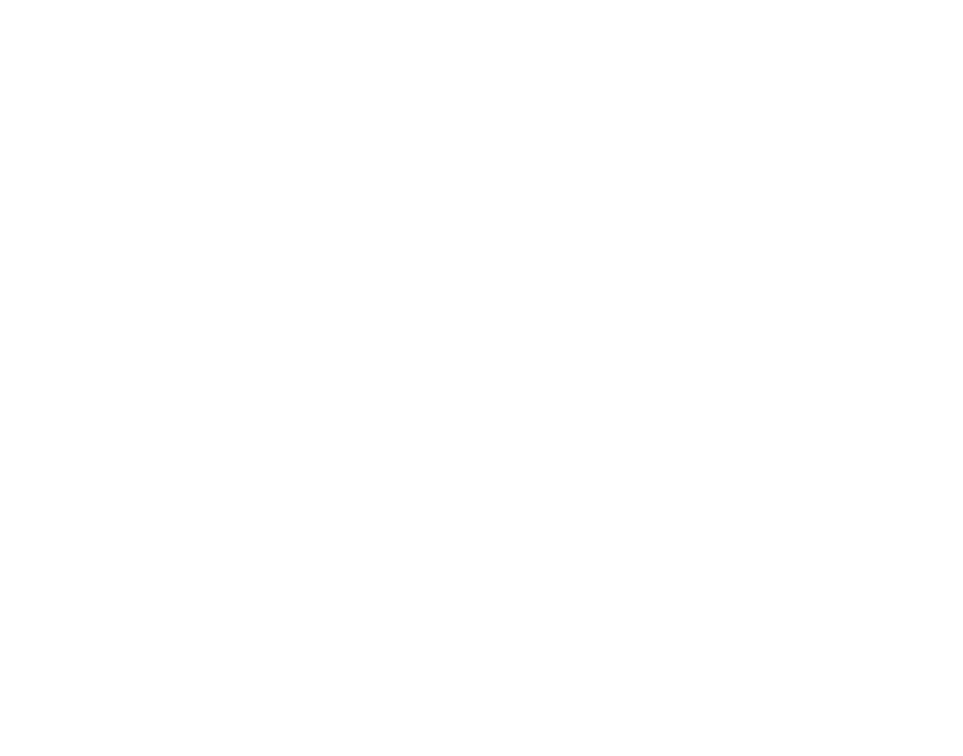
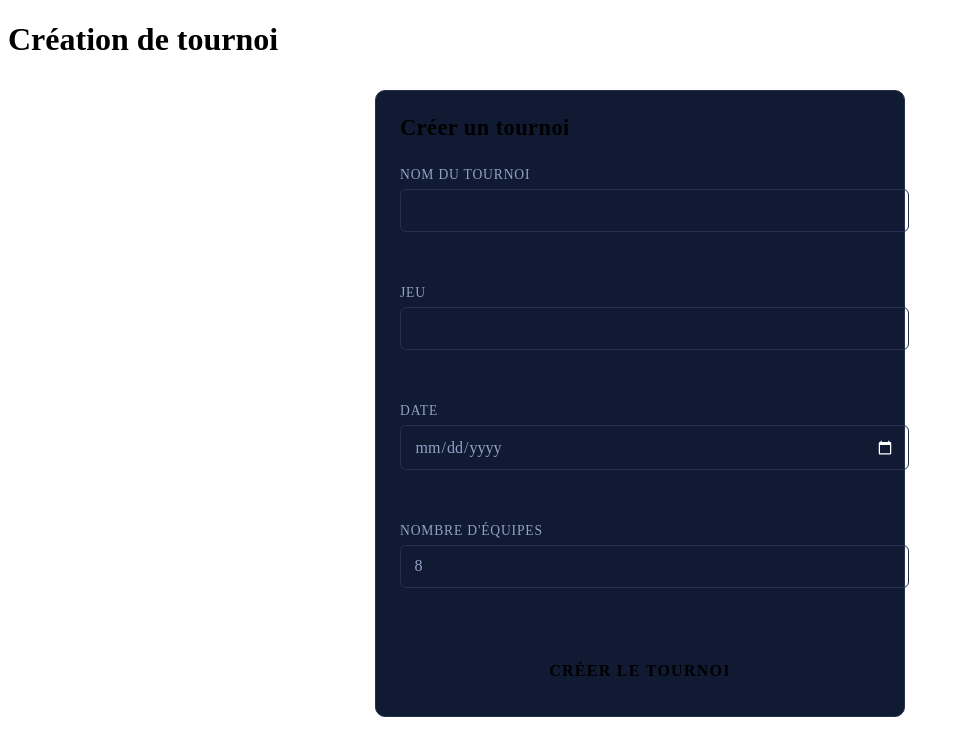
Before and after one commit to Qu4nd1/P-426-La_Ligue-2, a Vue app: page /tournament-creation in a window 1280 px wide. Before the commit this address had no page. Shown: the top 756 px of the page, without its empty margins (0-963 px from the left). Built offline with nearby package versions, Linux system fonts and the light colour scheme.

Commit message:
fix(structural problem fixed)

```diff
--- /dev/null
+++ b/src/components/Footer.vue
@@ -0,0 +1,60 @@
+<script setup></script>
+<template>
+  <footer>
+			<div class="footer-brand">
+				<div class="logo small">L</div>
+				<strong>La Ligue</strong>
+			</div>
+
+			<p>
+				Projet scolaire — les pronostics sont un jeu à
+				<strong>points</strong> : aucun argent réel.
+			</p>
+
+			<span>© 2026 La Ligue</span>
+		</footer>
+</template>
+<style scoped>
+footer {
+	max-width: 1200px;
+
+	margin: auto;
+	padding: 35px 32px;
+
+	display: flex;
+	align-items: center;
+	justify-content: space-between;
+
+	color: #475569;
+
+	font-size: 12px;
+}
+
+.footer-brand {
+	display: flex;
+	align-items: center;
+
+	gap: 10px;
+
+	color: #94a3b8;
+}
+
+footer p {
+	margin: 0;
+}
+
+footer strong {
+	color: #94a3b8;
+}
+@media (max-width: 600px) {
+  footer {
+		padding: 30px 20px;
+
+		flex-direction: column;
+
+		gap: 15px;
+
+		text-align: center;
+	}
+}
+</style>
--- /dev/null
+++ b/src/components/Header.vue
@@ -0,0 +1,136 @@
+<script setup>
+import { connectedUser } from "../stores/userStore";
+</script>
+<template>
+  <header class="navbar">
+			<div class="brand">
+				<div class="logo">L</div>
+
+				<div>
+					<h1>La Ligue</h1>
+					<span>Esport Platform</span>
+				</div>
+			</div>
+
+			<nav>
+				<a href="#tournois">Tournois</a>
+				<RouterLink :to="{name: 'tournament-creation'}">Créer un tournoi</RouterLink>
+				<a href="#fonctionnement">Fonctionnement</a>
+				<a href="#classement">Classement</a>
+				<RouterLink
+					:to="{ name: 'login' }"
+					class="login-button"
+					v-if="!connectedUser.connected"
+				>
+					Connexion
+				</RouterLink>
+				<button class="login-button" v-else>
+					{{ connectedUser.username }}
+				</button>
+			</nav>
+		</header>
+</template>
+<style scoped>
+/* NAVBAR */
+
+.navbar {
+	width: 100%;
+	max-width: 1200px;
+	margin: 0 auto;
+	padding: 24px 32px;
+
+	display: flex;
+	align-items: center;
+	justify-content: space-between;
+}
+.brand {
+	display: flex;
+	align-items: center;
+	gap: 12px;
+}
+
+.logo {
+	width: 44px;
+	height: 44px;
+
+	display: flex;
+	align-items: center;
+	justify-content: center;
+
+	border-radius: 12px;
+
+	background: linear-gradient(135deg, #22d3ee, #6366f1);
+
+	font-size: 22px;
+	font-weight: 800;
+}
+
+.logo.small {
+	width: 32px;
+	height: 32px;
+	font-size: 16px;
+	border-radius: 8px;
+}
+
+.brand h1 {
+	margin: 0;
+	font-size: 18px;
+}
+
+.brand span {
+	color: #64748b;
+	font-size: 11px;
+	text-transform: uppercase;
+	letter-spacing: 1.5px;
+}
+
+nav {
+	display: flex;
+	align-items: center;
+	gap: 32px;
+}
+
+nav a {
+	color: #94a3b8;
+	text-decoration: none;
+	font-size: 14px;
+	transition: 0.2s;
+}
+
+nav a:hover {
+	color: white;
+}
+
+.login-button {
+	padding: 10px 20px;
+
+	border: 1px solid #334155;
+	border-radius: 10px;
+
+	background: rgba(255, 255, 255, 0.04);
+	color: white;
+
+	cursor: pointer;
+
+	transition: 0.2s;
+}
+
+.login-button:hover {
+	background: white;
+	color: #080d18;
+}
+@media (max-width: 900px) {
+  nav a {
+      display: none;
+    }
+}
+@media (max-width: 600px) {
+	.navbar {
+		padding: 20px;
+	}
+
+	.brand span {
+		display: none;
+	}
+}
+</style>
--- a/src/router/index.js
+++ b/src/router/index.js
@@ -1,6 +1,7 @@
 import { createRouter, createWebHistory } from "vue-router";
 import HomeView from "../views/HomeView.vue";
 import LoginView from "../views/login.vue";
+import TournamentCreation from "../views/TournamentCreation.vue";
 
 const router = createRouter({
 	history: createWebHistory(),
@@ -15,6 +16,11 @@ const router = createRouter({
 			name: "login",
 			component: LoginView,
 		},
+		{
+			path:"/tournament-creation",
+			name: "tournament-creation",
+			component : TournamentCreation
+		}
 	],
 });
 
--- a/src/views/HomeView.vue
+++ b/src/views/HomeView.vue
@@ -1,6 +1,7 @@
 <script setup>
 import { ref } from "vue";
-import { connectedUser } from "../stores/userStore";
+import Header from "../components/Header.vue";
+import Footer from "../components/Footer.vue";
 
 const equipe = ref("Équipe 1");
 const sprint = ref(1);
@@ -8,32 +9,7 @@ const sprint = ref(1);
 
 <template>
 	<div class="home">
-		<header class="navbar">
-			<div class="brand">
-				<div class="logo">L</div>
-
-				<div>
-					<h1>La Ligue</h1>
-					<span>Esport Platform</span>
-				</div>
-			</div>
-
-			<nav>
-				<a href="#tournois">Tournois</a>
-				<a href="#fonctionnement">Fonctionnement</a>
-				<a href="#classement">Classement</a>
-				<RouterLink
-					:to="{ name: 'login' }"
-					class="login-button"
-					v-if="!connectedUser.connected"
-				>
-					Connexion
-				</RouterLink>
-				<button class="login-button" v-else>
-					{{ connectedUser.username }}
-				</button>
-			</nav>
-		</header>
+		<Header/>
 
 		<main>
 			<section class="hero">
@@ -176,20 +152,7 @@ const sprint = ref(1);
 				</div>
 			</section>
 		</main>
-
-		<footer>
-			<div class="footer-brand">
-				<div class="logo small">L</div>
-				<strong>La Ligue</strong>
-			</div>
-
-			<p>
-				Projet scolaire — les pronostics sont un jeu à
-				<strong>points</strong> : aucun argent réel.
-			</p>
-
-			<span>© 2026 La Ligue</span>
-		</footer>
+		<Footer/>
 	</div>
 </template>
 
@@ -213,97 +176,6 @@ const sprint = ref(1);
 	color: #f8fafc;
 	font-family: "Ubuntu";
 }
-
-/* NAVBAR */
-
-.navbar {
-	width: 100%;
-	max-width: 1200px;
-	margin: 0 auto;
-	padding: 24px 32px;
-
-	display: flex;
-	align-items: center;
-	justify-content: space-between;
-}
-
-.brand {
-	display: flex;
-	align-items: center;
-	gap: 12px;
-}
-
-.logo {
-	width: 44px;
-	height: 44px;
-
-	display: flex;
-	align-items: center;
-	justify-content: center;
-
-	border-radius: 12px;
-
-	background: linear-gradient(135deg, #22d3ee, #6366f1);
-
-	font-size: 22px;
-	font-weight: 800;
-}
-
-.logo.small {
-	width: 32px;
-	height: 32px;
-	font-size: 16px;
-	border-radius: 8px;
-}
-
-.brand h1 {
-	margin: 0;
-	font-size: 18px;
-}
-
-.brand span {
-	color: #64748b;
-	font-size: 11px;
-	text-transform: uppercase;
-	letter-spacing: 1.5px;
-}
-
-nav {
-	display: flex;
-	align-items: center;
-	gap: 32px;
-}
-
-nav a {
-	color: #94a3b8;
-	text-decoration: none;
-	font-size: 14px;
-	transition: 0.2s;
-}
-
-nav a:hover {
-	color: white;
-}
-
-.login-button {
-	padding: 10px 20px;
-
-	border: 1px solid #334155;
-	border-radius: 10px;
-
-	background: rgba(255, 255, 255, 0.04);
-	color: white;
-
-	cursor: pointer;
-
-	transition: 0.2s;
-}
-
-.login-button:hover {
-	background: white;
-	color: #080d18;
-}
-
 /* HERO */
 
 .hero {
@@ -769,45 +641,11 @@ nav a:hover {
 
 /* FOOTER */
 
-footer {
-	max-width: 1200px;
 
-	margin: auto;
-	padding: 35px 32px;
-
-	display: flex;
-	align-items: center;
-	justify-content: space-between;
-
-	color: #475569;
-
-	font-size: 12px;
-}
-
-.footer-brand {
-	display: flex;
-	align-items: center;
-
-	gap: 10px;
-
-	color: #94a3b8;
-}
-
-footer p {
-	margin: 0;
-}
-
-footer strong {
-	color: #94a3b8;
-}
 
 /* RESPONSIVE */
 
 @media (max-width: 900px) {
-	nav a {
-		display: none;
-	}
-
 	.hero {
 		grid-template-columns: 1fr;
 
@@ -830,14 +668,6 @@ footer strong {
 }
 
 @media (max-width: 600px) {
-	.navbar {
-		padding: 20px;
-	}
-
-	.brand span {
-		display: none;
-	}
-
 	.hero {
 		padding: 50px 20px 80px;
 	}
@@ -858,15 +688,5 @@ footer strong {
 	.features {
 		padding: 70px 20px;
 	}
-
-	footer {
-		padding: 30px 20px;
-
-		flex-direction: column;
-
-		gap: 15px;
-
-		text-align: center;
-	}
 }
 </style>
--- /dev/null
+++ b/src/views/TournamentCreation.vue
@@ -0,0 +1,125 @@
+<script setup>
+import { ref } from 'vue'
+
+const nom = ref('')
+const jeu = ref('')
+const date = ref('')
+const nbEquipes = ref(8)
+
+function creer() {
+  const tournoi = {
+    nom: nom.value,
+    jeu: jeu.value,
+    date: date.value,
+    nbEquipes: nbEquipes.value,
+  }
+  console.log('Tournoi créé :', tournoi)
+}
+</script>
+<template>
+  <h1>Création de tournoi</h1>
+  <form class="creer-tournoi" @submit.prevent="creer">
+    <h2>Créer un tournoi</h2>
+
+    <label>
+      Nom du tournoi
+      <input v-model="nom" type="text" required />
+    </label>
+    <br />
+    <label>
+      Jeu
+      <input v-model="jeu" type="text" required />
+    </label>
+    <br />
+    <label>
+      Date
+      <input v-model="date" type="date" required />
+    </label>
+    <br />
+    <label>
+      Nombre d'équipes
+      <input v-model.number="nbEquipes" type="number" min="2" required />
+    </label>
+    <br />
+    <button type="submit">Créer le tournoi</button>
+  </form>
+</template>
+<style scoped>
+.creer-tournoi {
+  max-width: 480px;
+  margin: 2rem auto;
+  padding: 1.5rem;
+  display: flex;
+  flex-direction: column;
+  gap: 1.1rem;
+  background: #101a33;
+  border: 1px solid #24304d;
+  border-radius: 10px;
+}
+
+.creer-tournoi h2 {
+  margin: 0 0 0.5rem;
+  font-size: 1.4rem;
+  letter-spacing: 0.02em;
+  color: var(--accent);
+}
+
+.creer-tournoi label {
+  display: flex;
+  flex-direction: column;
+  gap: 0.4rem;
+  font-size: 0.85rem;
+  text-transform: uppercase;
+  letter-spacing: 0.06em;
+  color: #93a1c4;
+}
+
+.creer-tournoi input {
+  width: 100%;
+  padding: 0.7rem 0.85rem;
+  font: inherit;
+  font-size: 1rem;
+  text-transform: none;
+  letter-spacing: normal;
+  color: var(--texte);
+  background: var(--fond);
+  border: 1px solid #24304d;
+  border-radius: 6px;
+  color-scheme: dark;
+  transition:
+    border-color 0.15s,
+    box-shadow 0.15s;
+}
+
+.creer-tournoi input:focus {
+  outline: none;
+  border-color: var(--accent);
+  box-shadow: 0 0 0 3px rgba(34, 211, 238, 0.2);
+}
+
+.creer-tournoi button {
+  margin-top: 0.5rem;
+  padding: 0.8rem 1rem;
+  font: inherit;
+  font-weight: 700;
+  text-transform: uppercase;
+  letter-spacing: 0.08em;
+  color: var(--fond);
+  background: var(--accent);
+  border: none;
+  border-radius: 6px;
+  cursor: pointer;
+  transition:
+    transform 0.15s,
+    box-shadow 0.15s;
+}
+
+.creer-tournoi button:hover {
+  transform: translateY(-2px);
+  box-shadow: 0 6px 18px rgba(34, 211, 238, 0.35);
+}
+
+.creer-tournoi button:active {
+  transform: translateY(0);
+}
+</style>
```
Also changed, not shown: src/main.js (+7 -5 lines).
